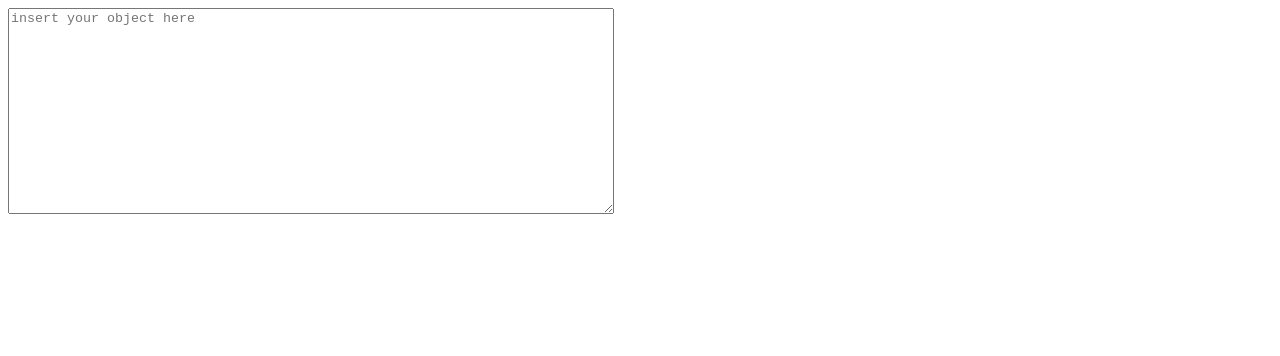
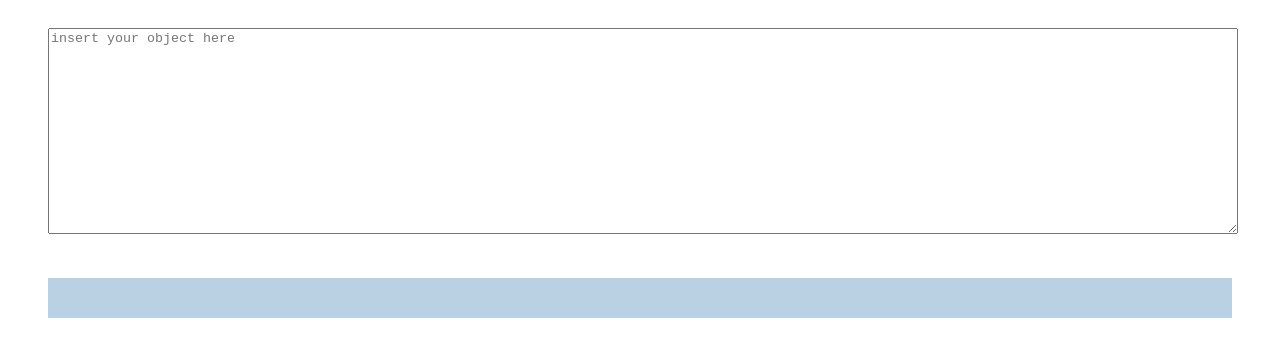
Before and after one commit to MCeddy/angular-nested-objects-viewer, an Angular app: page / in a window 1280 px wide. Shown: the top 356 px of the page. Built offline with nearby package versions, Linux system fonts and the light colour scheme.

Commit message:
change styling

```diff
--- a/src/app/app.component.html
+++ b/src/app/app.component.html
@@ -7,4 +7,6 @@
 
 <p class="error" [hidden]="errorMessage == null">error: {{ errorMessage }}</p>
 
-<app-field *ngFor="let field of fields" [field]="field"></app-field>
+<div class="fields">
+    <app-field *ngFor="let field of fields" [field]="field"></app-field>
+</div>
--- a/src/app/app.component.scss
+++ b/src/app/app.component.scss
@@ -1,10 +1,19 @@
+@import "./colors";
+
 :host {
+    display: block;
+
+    padding: 20px 40px;
+
     #input {
         height: 200px;
-        width: 600px;
+        width: 100%;
     }
 
-    app-field {
-        margin-top: 20px;
+    .fields {
+        margin-top: 40px;
+        padding: 20px;
+
+        background-color: $color-field-background;
     }
 }
--- a/src/app/field/field.component.scss
+++ b/src/app/field/field.component.scss
@@ -1,9 +1,18 @@
+@import "./colors";
+
 :host {
     display: block;
 
-    margin: 0 0 10px 20px;
+    margin-top: 20px;
+    padding: 20px;
+
+    background-color: $color-field-background;
 
     label {
         margin-right: 10px;
     }
+
+    &:first-child {
+        margin-top: 0;
+    }
 }
```
